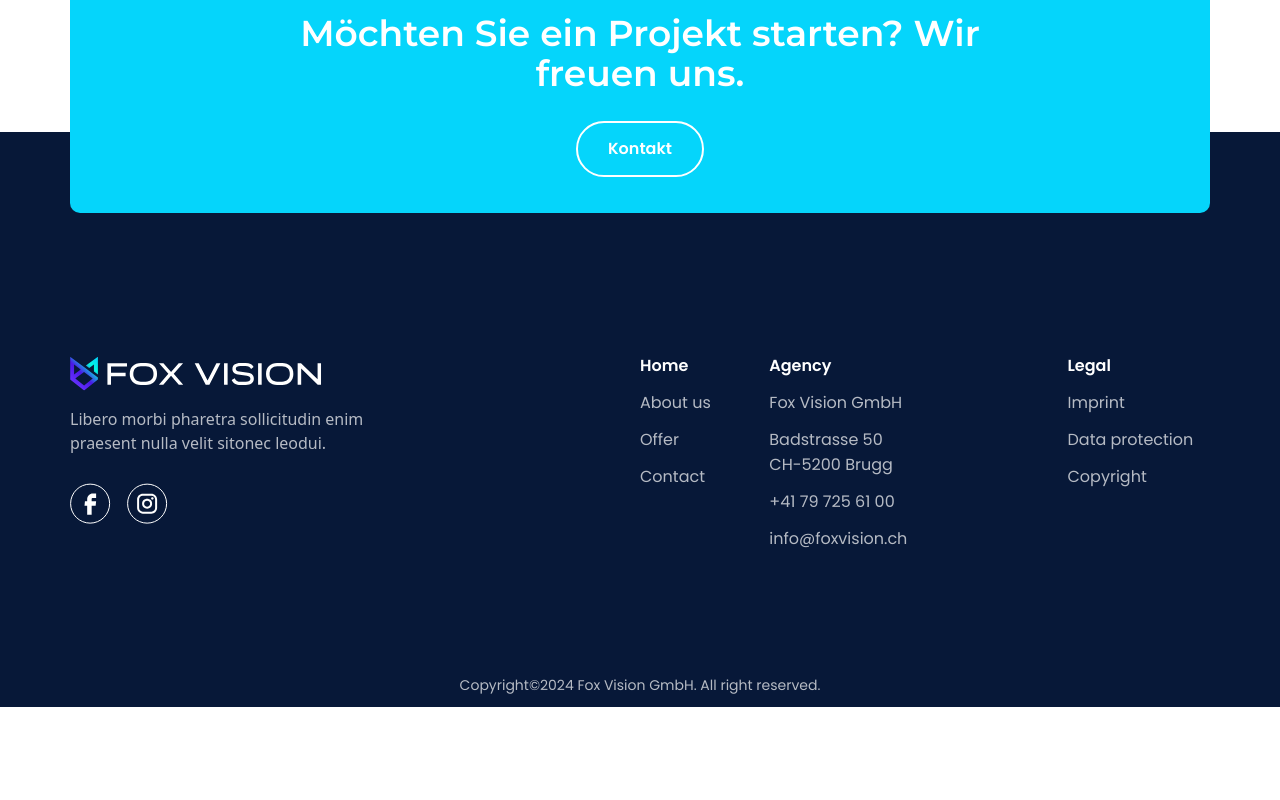
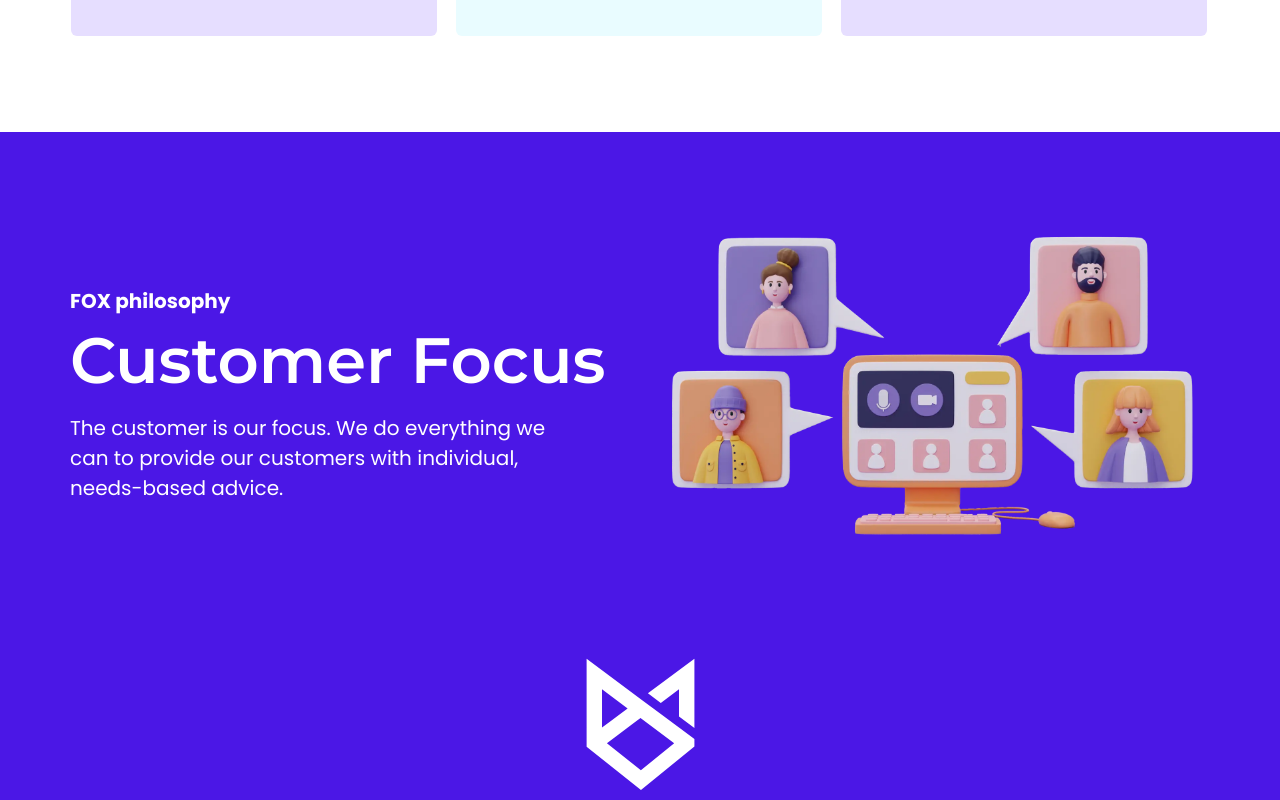
Before and after one commit to mayankpcp7/FoxVision, a React (Create React App) app: page /about in a window 1280 px wide. Shown: the part 1940-2740 px from the top of the page. Before the commit the page ends 2647 px from the top, so only its background shows below. Built offline with nearby package versions, Linux system fonts and the light colour scheme.

Commit message:
customer section

```diff
--- /dev/null
+++ b/src/components/CustomerFocus.jsx
@@ -0,0 +1,45 @@
+import React from "react";
+import { BlueHeading } from "./common/Heading";
+import { SubHeading } from "./common/SubHeading";
+import customerfocus from "../assets/images/webp/portfolie-card/customer-focus.webp";
+import { WhiteLogo } from "./common/Icon";
+const CustomerFocus = () => {
+  return (
+    <div className="bg-darkpurple pt-12 sm:pt-16 md:pt-20 lg:pt-24 xl:pt-[77px] pb-[144px]">
+      <div className="container max-w-[1164px] pb-[70px] sm:pb-16 md:pb-20 lg:pb-24 xl:pb-[96px]">
+        <div className="flex lg:flex-row flex-col-reverse flex-wrap -mx-3 items-center">
+          <div className="w-full lg:w-1/2 px-3 max-lg:pt-6">
+            <SubHeading
+              className="text-white max-lg:text-center max-lg:!mb-1"
+              text="FOX philosophy"
+            />
+            <BlueHeading
+              className="text-white lg:!text-5xl xl:!text-6xxl max-lg:text-center"
+              headingText="Customer Focus"
+            />
+            <p className="font-poppins font-normal text-base md:text-lg lg:text-xl text-white !leading-normal lg:max-w-[481px] mt-2.5 sm:mt-3 md:mt-4 lg:mt-[21px] max-lg:max-w-[550px] max-lg:mx-auto max-lg:text-center">
+              The customer is our focus. We do everything we can to provide our
+              customers with individual, needs-based advice.
+            </p>
+          </div>
+          <div className="w-full lg:w-1/2 px-3">
+            <div className=" max-lg:max-w-[425px] lg:max-w-[556px] max-lg:mx-auto">
+              <img
+                className="w-full"
+                width={556}
+                height={371}
+                src={customerfocus}
+                alt="customer-focus"
+              />
+            </div>
+          </div>
+        </div>
+        <span className="flex justify-center mt-12 sm:mt-16 xl:mt-[78px]">
+          <WhiteLogo className="lg:w-[141px] cursor-pointer lg:h-[132px] sm:w-[121px] sm:h-[101px] h-[81px] w-[101px]" />
+        </span>
+      </div>
+    </div>
+  );
+};
+
+export default CustomerFocus;
--- a/src/components/PortfolioCard.jsx
+++ b/src/components/PortfolioCard.jsx
@@ -4,7 +4,7 @@ import Button from "./common/Button";
 
 const PortfolioCard = () => {
   return (
-    <div className=" pt-6 sm:pt-12 md:pt-24 lg:pt-20 xl:pt-[99px] pb-28 sm:pb-20 md:pb-24 lg:pb-28 xl:pb-[147px]">
+    <div className=" pt-6 sm:pt-12 md:pt-24 lg:pt-20 xl:pt-[99px] pb-20 sm:pb-16 md:pb-20 lg:pb-24 xl:pb-[147px]">
       {" "}
       <div className="container max-w-[1164px] pb-[147px]">
         <div className="flex flex-row flex-wrap -mx-3">
--- a/src/pages/AboutUs.jsx
+++ b/src/pages/AboutUs.jsx
@@ -2,6 +2,7 @@ import React from "react";
 import DesignProjectAgency from "../components/DesignProjectAgency";
 import HowWeWork from "../components/common/HowWeWork";
 import FriendlyAndReliable from "../components/FriendlyAndReliable";
+import CustomerFocus from "../components/CustomerFocus";
 
 const AboutUs = () => {
   return (
@@ -9,6 +10,7 @@ const AboutUs = () => {
       <DesignProjectAgency />
       <FriendlyAndReliable />
       <HowWeWork />
+      <CustomerFocus />
     </>
   );
 };
```
Also changed, not shown: src/assets/images/webp/portfolie-card/customer-focus.webp (added).
